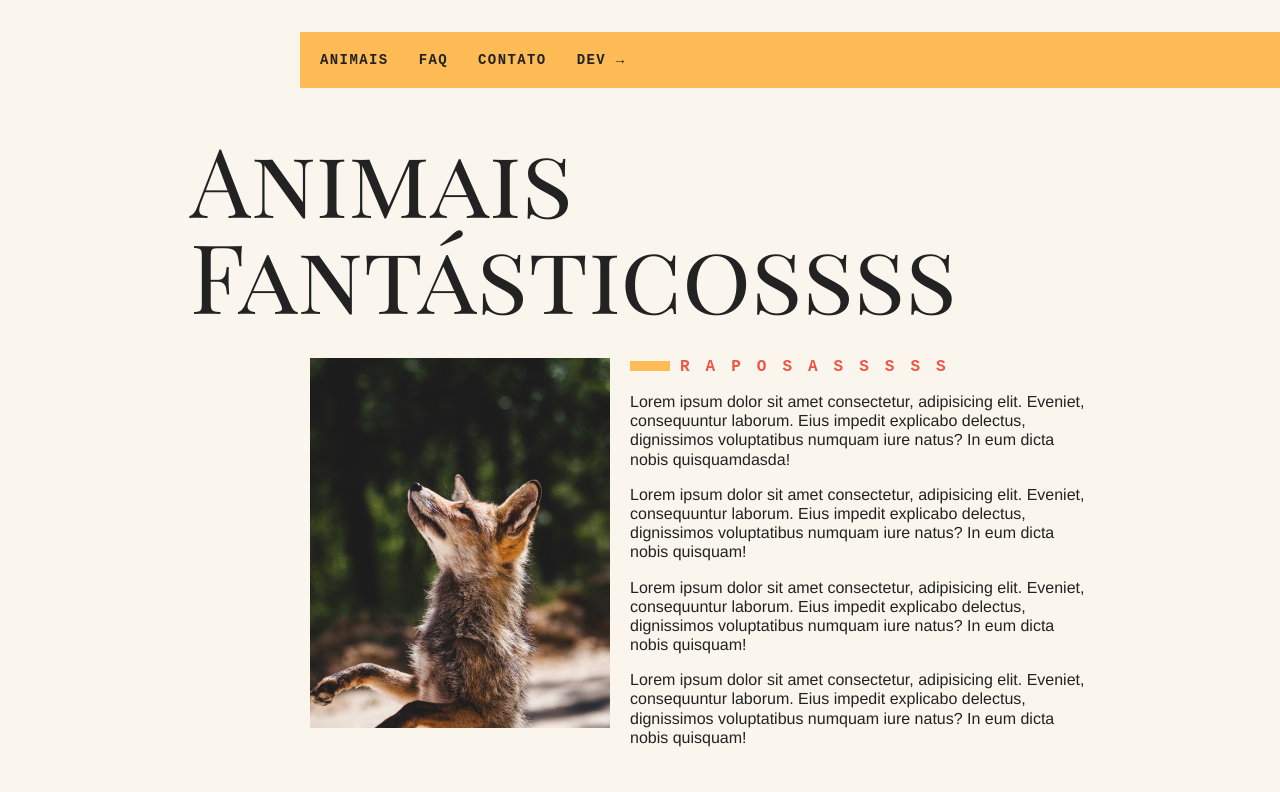
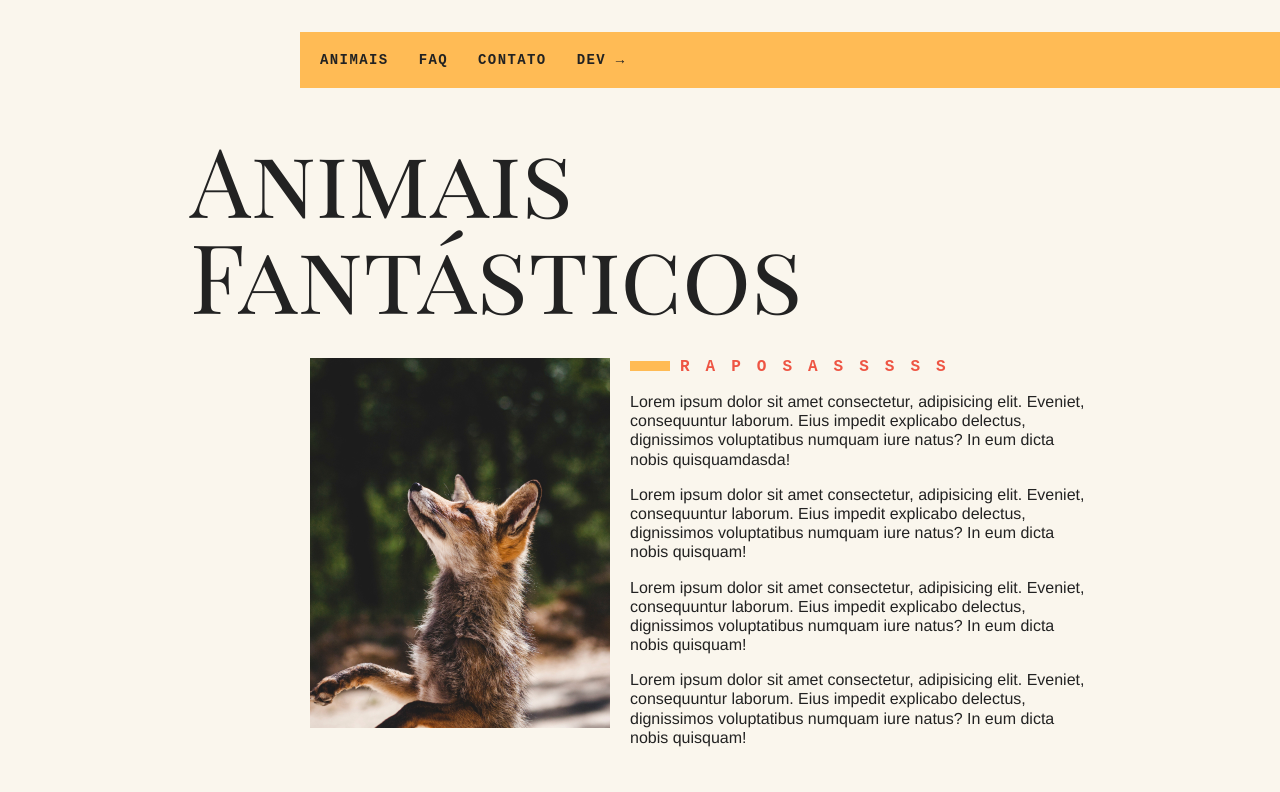
Before and after one commit to MarcelloJPA/AnimaisFantasticos, a plain HTML site: page index.html in a window 1280 px wide. Shown: the top 792 px of the page. Drawn offline with Linux system fonts and the light colour scheme.

```diff
--- a/index.html
+++ b/index.html
@@ -20,7 +20,7 @@
       </ul>
     </nav>
     <section class="grid-section animais" id="animais">
-      <h1 class="titulo">Animais Fantásticossss</h1>
+      <h1 class="titulo">Animais Fantásticos</h1>
       <ul class="animais-lista">
         <li><img src="img/imagem1.jpg" /></li>
         <li><img src="img/imagem2.jpg" /></li>
```
